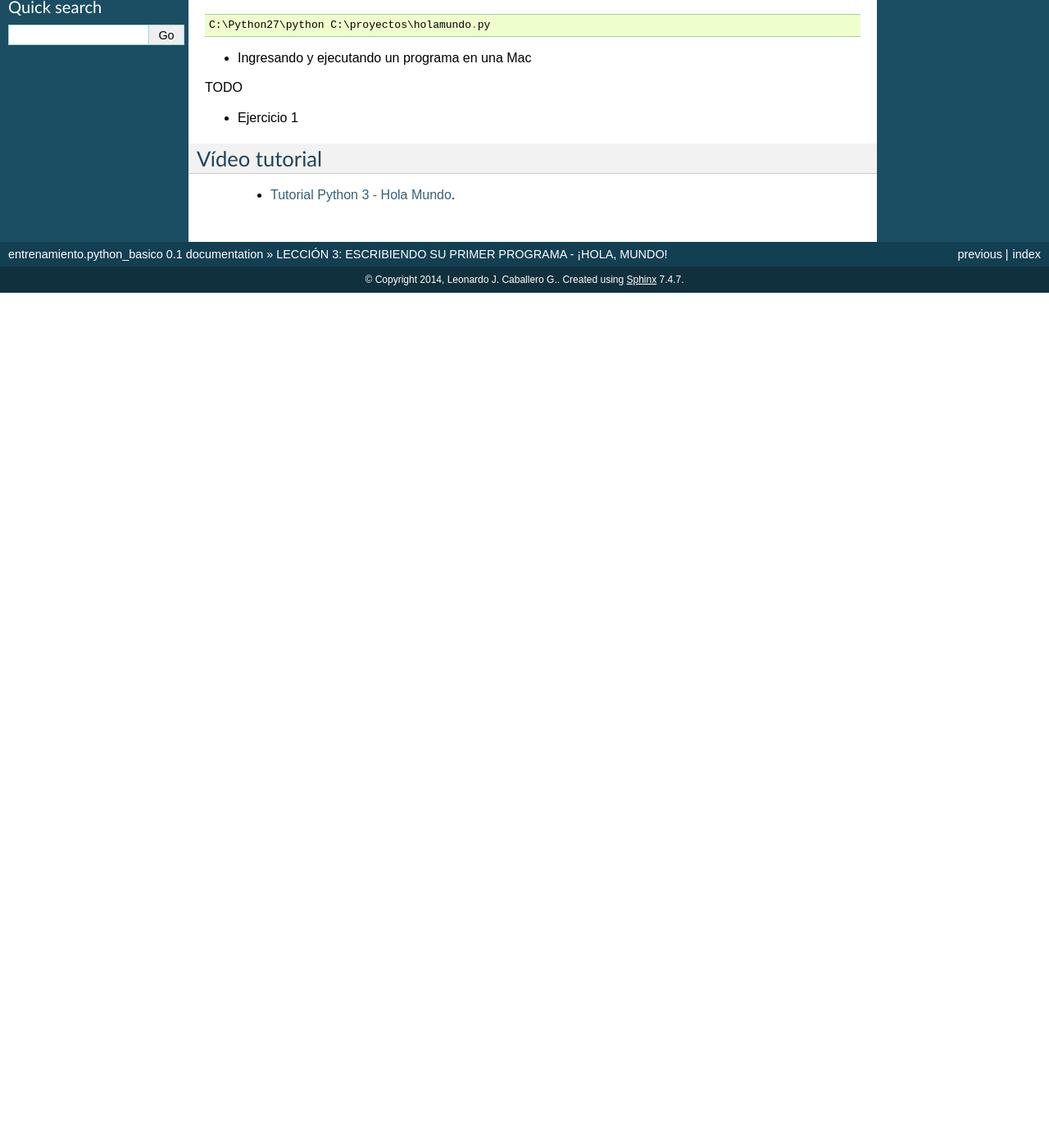
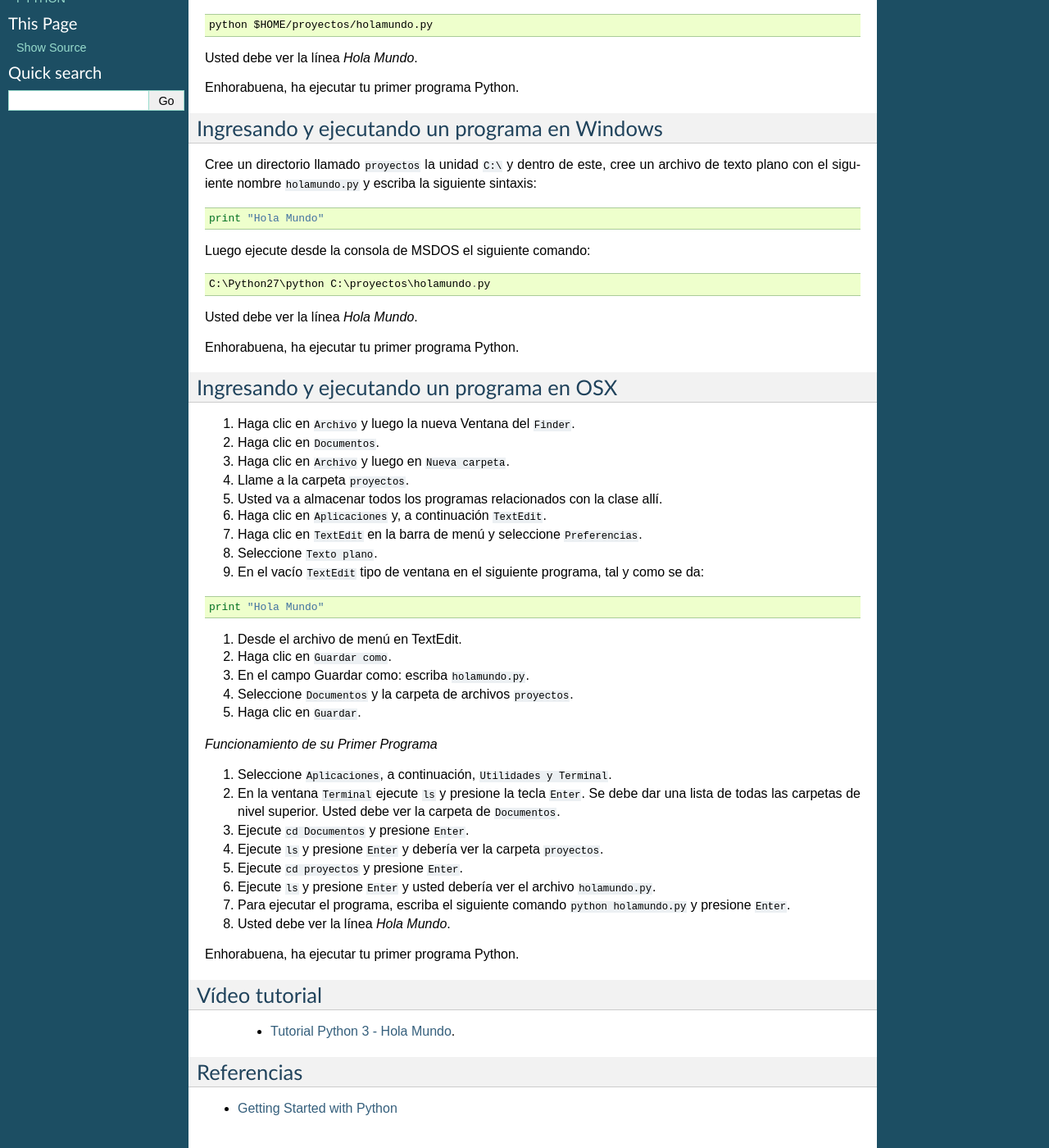
Before and after one commit to macagua/entrenamiento.python_basico, a Sphinx documentation site: the page built from source/leccion3/index.rst, in a window 1280 px wide and 1400 px high, scrolled down 313 px. Shown: the whole window at 82% size. Built offline with Sphinx 7.4.7, drawn with Linux system fonts in a browser that asks for light colours; pages that are not in the unit, such as notebooks, are missing from menus; before the commit the page ends 900 px from its top, so only the background shows below that; some of the changed text lies outside the part shown.

Commit message:
agregado nuevas secciones con explicaciones para diversas plataformas

```diff
--- a/source/leccion3/index.rst
+++ b/source/leccion3/index.rst
@@ -2,6 +2,27 @@
 
 LECCIÓN 3: ESCRIBIENDO SU PRIMER PROGRAMA - ¡HOLA, MUNDO!
 =========================================================
+
+Ingresando y ejecutando un programa en Linux
+--------------------------------------------
+
+Cree un directorio llamado ``proyectos`` el ``home`` de su usuario y dentro
+de este, cree un archivo de texto plano con el siguiente nombre ``holamundo.py``
+y escriba la siguiente sintaxis:
+
+::
+
+  print "Hola Mundo"
+
+Luego ejecute desde la consola de comando el siguiente comando:
+
+::
+
+  python $HOME/proyectos/holamundo.py
+
+Usted debe ver la línea *Hola Mundo*.
+
+Enhorabuena, ha ejecutar tu primer programa Python.
 
 Ingresando y ejecutando un programa en Windows
 ----------------------------------------------
@@ -20,11 +41,68 @@ Luego ejecute desde la consola de MSDOS el siguiente comando:
 
   C:\Python27\python C:\proyectos\holamundo.py
 
-- Ingresando y ejecutando un programa en una Mac
+Usted debe ver la línea *Hola Mundo*.
 
-TODO
+Enhorabuena, ha ejecutar tu primer programa Python.
 
-- Ejercicio 1
+Ingresando y ejecutando un programa en OSX
+------------------------------------------
+
+#. Haga clic en ``Archivo`` y luego la nueva Ventana del ``Finder``.
+
+#. Haga clic en ``Documentos``.
+
+#. Haga clic en ``Archivo`` y luego en ``Nueva carpeta``.
+
+#. Llame a la carpeta ``proyectos``.
+
+#. Usted va a almacenar todos los programas relacionados con la clase allí.
+
+#. Haga clic en ``Aplicaciones`` y, a continuación ``TextEdit``.
+
+#. Haga clic en ``TextEdit`` en la barra de menú y seleccione ``Preferencias``.
+
+#. Seleccione ``Texto plano``.
+
+#. En el vacío ``TextEdit`` tipo de ventana en el siguiente programa, tal y
+   como se da:
+
+::
+
+  print "Hola Mundo"
+
+#. Desde el archivo de menú en TextEdit.
+
+#. Haga clic en ``Guardar como``.
+
+#. En el campo Guardar como: escriba ``holamundo.py``.
+
+#. Seleccione ``Documentos`` y la carpeta de archivos ``proyectos``.
+
+#. Haga clic en ``Guardar``.
+
+*Funcionamiento de su Primer Programa*
+
+#. Seleccione ``Aplicaciones``, a continuación, ``Utilidades y Terminal``.
+
+#. En la ventana ``Terminal`` ejecute ``ls`` y presione la tecla ``Enter``.
+   Se debe dar una lista de todas las carpetas de nivel superior. Usted debe
+   ver la carpeta de ``Documentos``.
+
+#. Ejecute ``cd Documentos`` y presione ``Enter``.
+
+#. Ejecute ``ls`` y presione ``Enter`` y debería ver la carpeta ``proyectos``.
+
+#. Ejecute ``cd proyectos`` y presione ``Enter``.
+
+#. Ejecute ``ls`` y presione ``Enter`` y usted debería ver el archivo ``holamundo.py``.
+
+#. Para ejecutar el programa, escriba el siguiente comando ``python holamundo.py`` y presione ``Enter``.
+
+#. Usted debe ver la línea *Hola Mundo*.
+
+Enhorabuena, ha ejecutar tu primer programa Python.
+
 
 Vídeo tutorial
 --------------
@@ -32,3 +110,8 @@ Vídeo tutorial
  - `Tutorial Python 3 - Hola Mundo`_.
 
 .. _Tutorial Python 3 - Hola Mundo: https://www.youtube.com/watch?v=OtJEj7N9T6k
+
+Referencias
+-----------
+
+- `Getting Started with Python <http://www.cs.utexas.edu/~mitra/bytes/start.html>`_
```
